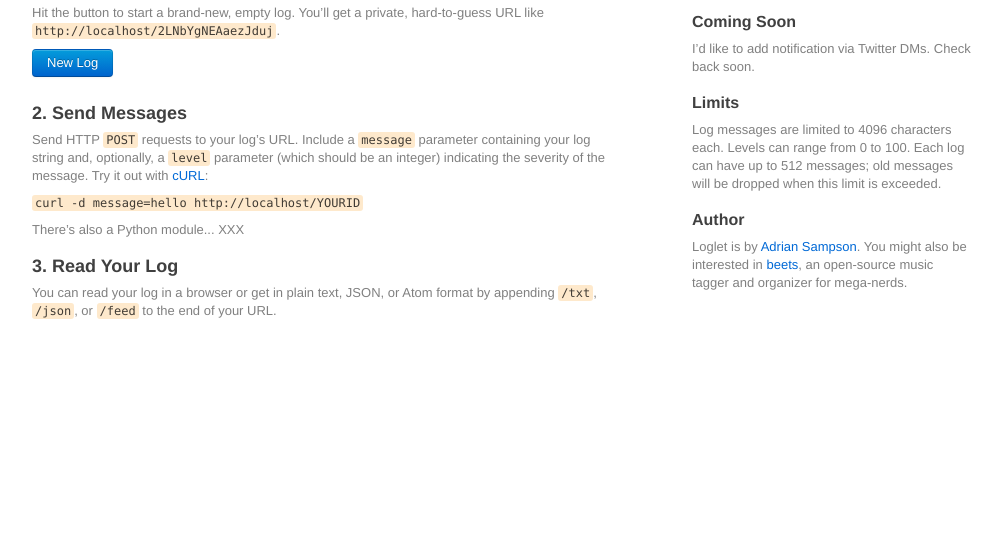
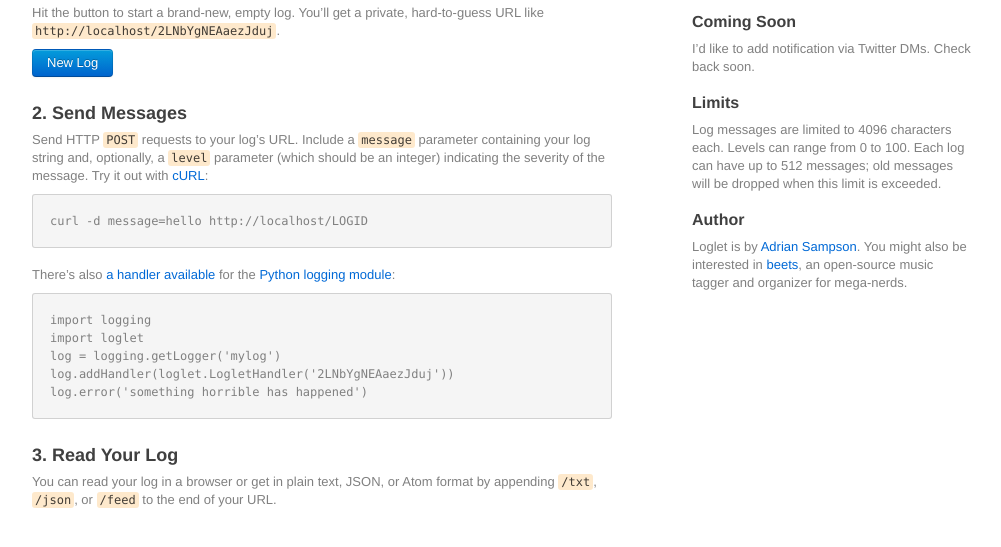
Before and after one commit to sampsyo/loglet, a Flask app: page / in a window 1280 px wide. Shown: the part 146-693 px from the top of the page, without its empty margins (138-1139 px from the left). Run offline with Flask 2, Linux system fonts and the light colour scheme; some libraries are stand-ins or nearby versions.

Commit message:
Python logging handler

```diff
--- a/templates/index.html
+++ b/templates/index.html
@@ -32,12 +32,20 @@
                 should be an integer) indicating the severity of the message.
                 Try it out with <a href="http://curl.haxx.se/">cURL</a>:
             </p>
+            <pre>curl -d message=hello {{ request.url_root }}LOGID</pre>
             <p>
-                <code>curl -d message=hello {{ request.url_root }}YOURID</code>
+                There&rsquo;s also
+                <a href="https://github.com/sampsyo/loglet/blob/master/extra/loglet.py">a
+                    handler available</a>
+                for the
+                <a href="http://docs.python.org/library/logging.html">Python
+                    logging module</a>:
             </p>
-            <p>
-                There&rsquo;s also a Python module... XXX
-            </p>
+            <pre>import logging
+import loglet
+log = logging.getLogger('mylog')
+log.addHandler(loglet.LogletHandler('2LNbYgNEAaezJduj'))
+log.error('something horrible has happened')</pre>
 
             <h3>3. Read Your Log</h3>
             <p>
```
Also changed, not shown: extra/loglet.py (added, +25 -0 lines).
